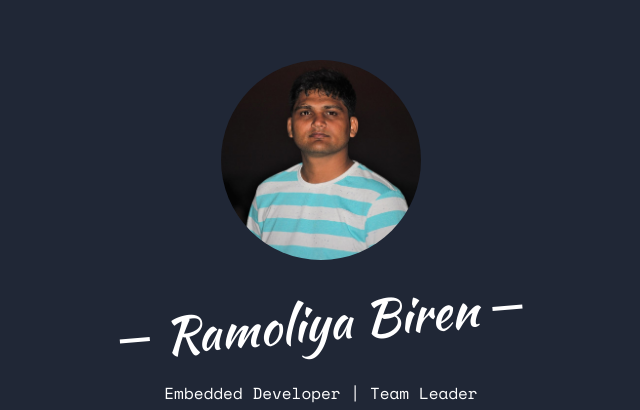
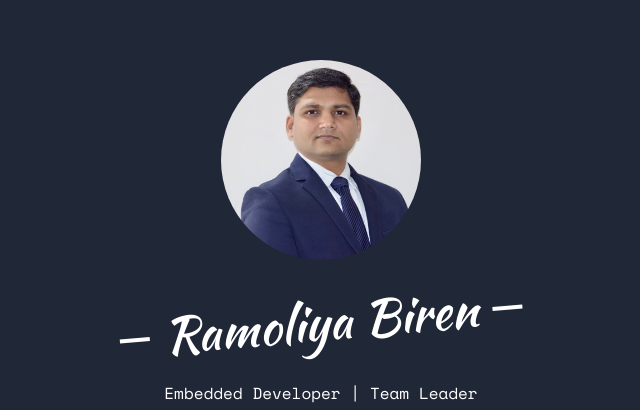
Before and after one commit to RamoliyaBiren/ramoliyabiren.github.io, a plain HTML site: page index.html in a window 1280 px wide. Shown: the part 121-531 px from the top of the page, without its empty margins (319-959 px from the left). Drawn offline with nearby package versions, Linux system fonts and the light colour scheme; some packages are replaced by stand-ins of ours; no server answers; files whose address does not match are found by name.

Commit message:
update profile image

```diff
--- a/index.html
+++ b/index.html
@@ -52,7 +52,7 @@
 				<div class="col-md-8 col-md-offset-2 text-center">
 					<div class="display-t js-fullheight">
 						<div class="display-tc js-fullheight animate-box" data-animate-effect="fadeIn">
-							<div class="profile-thumb" style="background: url(images/user-3.jpg);"></div>
+							<div class="profile-thumb" style="background: url(images/user-3.jpeg);"></div>
 							<h1><span>Ramoliya Biren</span></h1>
 							<h3><span>Embedded Developer | Team Leader</span></h3>
 							<p>
```
Also changed, not shown: images/user-3.jpeg (added), images/user-3.jpg (deleted).
